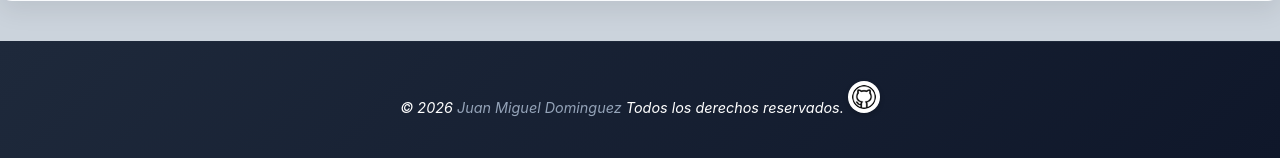
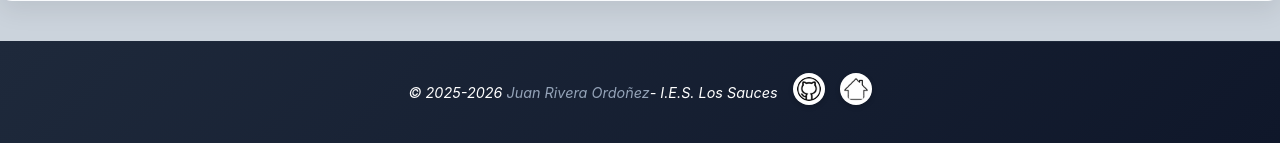
Before and after one commit to juanrivord/JRODWESProyectoLoginLogoffTema5, a PHP site: page /registro.php in a window 1280 px wide. Shown: the part 821-979 px from the top of the page. Run offline with PHP 8.4, Linux system fonts and the light colour scheme.

Commit message:
registro aun no funciona

```diff
--- a/codigoPHP/registro.php
+++ b/codigoPHP/registro.php
@@ -169,15 +169,12 @@ unset($miDB);
     </main>
 
     <footer>
-        <address>
-            <p class="foo-txt">
-                © 2026 <span><a class="miweb-link" href="../../JRODWESProyectoDWES/indexProyectoDWES.php">Juan Miguel
-                        Dominguez</a></span> Todos los derechos reservados.
-                <a href="https://github.com/Juan-D07/JRODWESLoginLogoffTema5" target="_blank"> <img class="github"
-                        src="../webroot/images/github.png" alt="Github logo" /></a>
-            </p>
-        </address>
-    </footer>
+    <address>
+        <p>&copy; 2025-2026 <span><a href="../../index.html">Juan Rivera Ordoñez</a></span>- I.E.S. Los Sauces</p>
+        <a href="https://github.com/juanrivord/JRODWESProyectoLoginLogoffTema5" target="_blank"><img src="../webroot/images/github.png" alt="Imagen de github"></a>
+        <a href="../indexProyectoLoginLogoffTema5.php"><img src="../webroot/images/casita.png" alt="Imagen de una casita"></a>
+    </address>
+</footer>
 
 </body>
 
```
